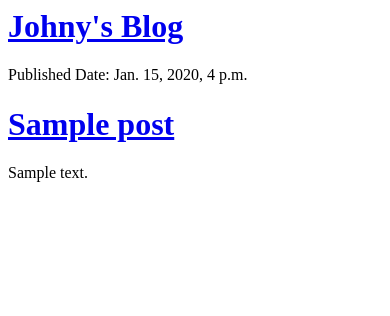
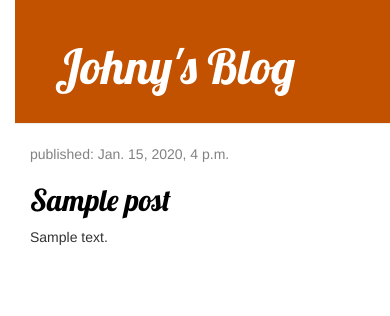
Before and after one commit to mamunur-rashid-johny/my-first-blog, a Django app: template blog/templates/blog/post_list.html in a window 390 px wide. Shown: the top 316 px of the page. Run offline with Django 3.2, Linux system fonts and the light colour scheme; the template is opened without the code that fills it: values that come from a table or form of the project are taken from there, others are empty; tables that the repository leaves empty hold one stand-in row (values such as "Sample post"); some libraries are stand-ins or nearby versions.

Commit message:
static file addes

```diff
--- /dev/null
+++ b/blog/static/css/blog.css
@@ -0,0 +1,55 @@
+h1 a, h2 a {
+    color: #C25100;
+    font-family: 'Lobster';
+}
+
+body {
+    padding-left: 15px;
+}
+
+.page-header {
+    background-color: #C25100;
+    margin-top: 0;
+    padding: 20px 20px 20px 40px;
+}
+
+.page-header h1, .page-header h1 a, .page-header h1 a:visited, .page-header h1 a:active {
+    color: #ffffff;
+    font-size: 36pt;
+    text-decoration: none;
+}
+
+content {
+    margin-left: 40px;
+}
+
+h1, h2, h3, h4 {
+    font-family: 'Lobster', cursive;
+}
+
+.date {
+    color: #828282;
+}
+
+.save {
+    float: right;
+}
+
+.post-form textarea, .post-form input {
+    width: 100%;
+}
+
+.top-menu, .top-menu:hover, .top-menu:visited {
+    color: #ffffff;
+    float: right;
+    font-size: 26pt;
+    margin-right: 20px;
+}
+
+.post {
+    margin-bottom: 70px;
+}
+
+.post h2 a, .post h2 a:visited {
+    color: #000000;
+}
--- a/blog/templates/blog/post_list.html
+++ b/blog/templates/blog/post_list.html
@@ -1,21 +1,33 @@
+{% load static %}
 <html lang="en">
 <head>
-    <meta charset="UTF-8">
-    <meta name="viewport" content="width=device-width, initial-scale=1.0">
-    <meta http-equiv="X-UA-Compatible" content="ie=edge">
+    <link rel="stylesheet" href="//maxcdn.bootstrapcdn.com/bootstrap/3.2.0/css/bootstrap.min.css">
+    <link rel="stylesheet" href="//maxcdn.bootstrapcdn.com/bootstrap/3.2.0/css/bootstrap-theme.min.css">
+    <link rel="stylesheet" href="{% static 'css/blog.css' %}">
+    <link href="//fonts.googleapis.com/css?family=Lobster&subset=latin,latin-ext" rel="stylesheet" type="text/css">
     <title>Johny's Blog</title>
 </head>
 <body>
-    <div>
+    <div class="page-header">
         <h1><a href="**">Johny's Blog</a></h1>
     </div>
 
     {% for post in posts %}
 
-    <div>
-      <p>Published Date: {{post.published_date}}</p>
-      <h1><a href="**">{{post.title}}</a></h1>
-      <p>{{post.text|linebreaksbr}}</p>
+    <div class="content container">
+        <div class="row">
+            <div class="col-md-8">
+                {% for post in posts %}
+                    <div class="post">
+                        <div class="date">
+                            <p>published: {{ post.published_date }}</p>
+                        </div>
+                        <h2><a href="">{{ post.title }}</a></h2>
+                        <p>{{ post.text|linebreaksbr }}</p>
+                    </div>
+                {% endfor %}
+            </div>
+        </div>
     </div>
     {% endfor%}
 </body>
```
